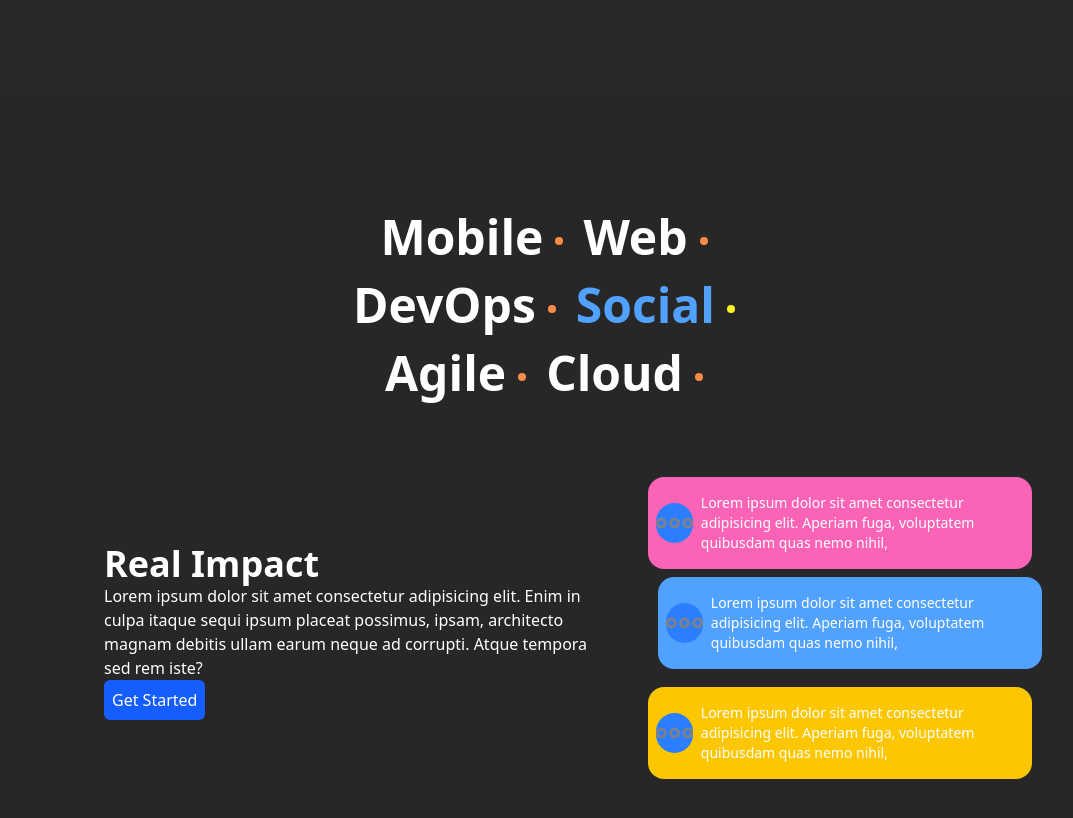
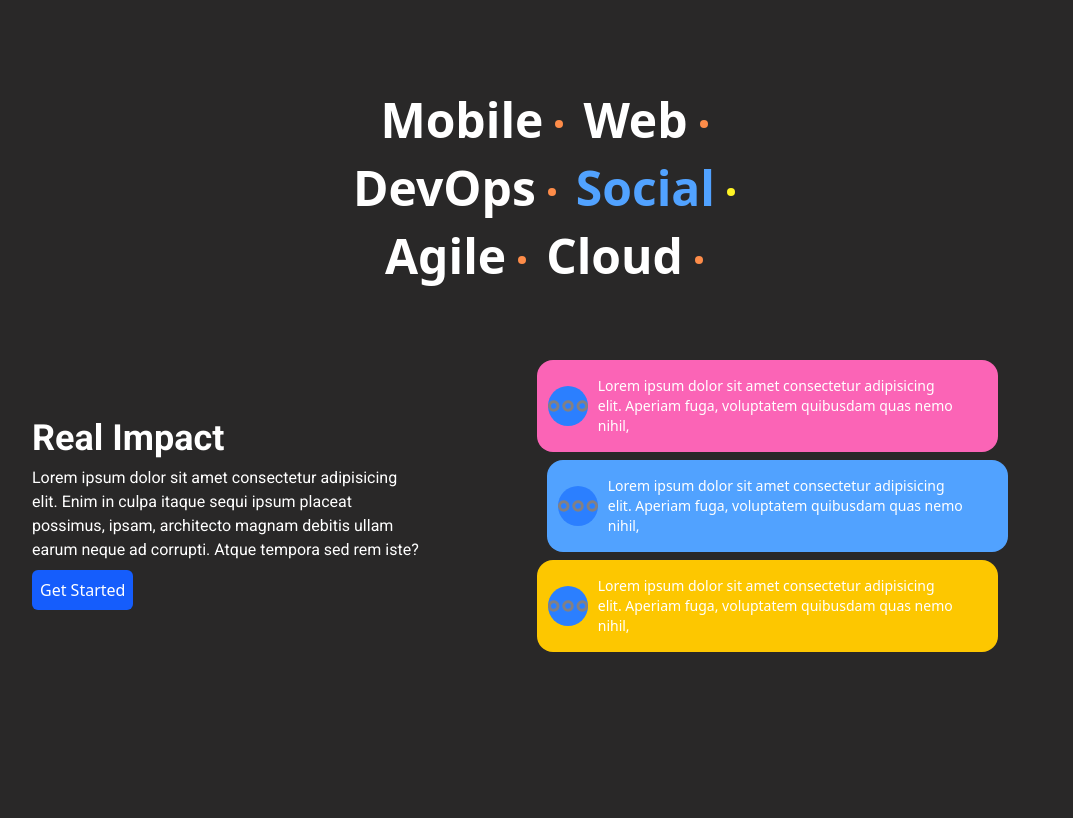
Before and after one commit to junaid0516/PortfolioDeployment, a React (Vite) app: page / in a window 1280 px wide. Shown: the part 1640-2458 px from the top of the page, without its empty margins (96-1169 px from the left). Built offline with nearby package versions, Linux system fonts and the light colour scheme.

Commit message:
done pOTENTIAL PAGE  2

```diff
--- a/src/Pages/MainPage/MainPage.jsx
+++ b/src/Pages/MainPage/MainPage.jsx
@@ -13,7 +13,7 @@ function MainPage() {
     <div className=" bg-[#292828] " >
       <PotentialPage/>
     </div>
-    <div className="sm:h-screen bg-[#272727]" >
+    <div className="sm:h-screen bg-[#292828]" >
       <Real_Impact/>
     </div>
     {/* <div className="sm:h-screen bg-[#272727] " >
--- a/src/Pages/PotentialPage/PotentialPage.jsx
+++ b/src/Pages/PotentialPage/PotentialPage.jsx
@@ -41,7 +41,7 @@ function PotentialPage() {
   }, []);
 
   return (
-    <div className=" flex flex-col items-center h-full pb-24 px-2">
+    <div className=" flex flex-col items-center h-full pb-10 sm:pb-14 lg:pb-24 px-2">
       <div className=" bg-[#54696369] w-full px-4 grid grid-cols-3 gap-7 text-white py-8">
         <div className=" flex flex-col justify-center items-center border-r">
           <p className="font-bold text-2xl 2xl:text-5xl">
--- a/src/Pages/Real_Impact/Real_Impact.jsx
+++ b/src/Pages/Real_Impact/Real_Impact.jsx
@@ -3,12 +3,12 @@ import OrangeBall from "../../assets/Images/OrangeBall.svg"
 import YellowBall from "../../assets/Images/YellowBall.svg"
 function Real_Impact() {
   return (
-    <div className=" flex justify-center items-center h-screen">
+    <div className=" flex h-full">
     <div className=" flex flex-col text-white">
-      <div className=" font-bold flex flex-col gap-2 sm:gap-5 items-center  text-3xl sm:text-5xl">
+      <div className=" font-bold flex flex-col gap-2 sm:gap-5 items-center  text-3xl sm:text-4xl lg:text-5xl xl:text-5xl 2xl:text-6xl">
         <div className=" flex gap-5">
           <div className=" flex items-center justify-center">
-            <p>Mobile</p>
+            <p className="">Mobile</p>
             <img className=" w-2 h-2 mt-2 ml-3" src={OrangeBall}/>
           </div>
           <div className=" flex items-center justify-center">
@@ -37,26 +37,26 @@ function Real_Impact() {
           </div>
         </div>
       </div>
-      <div className=" flex flex-col sm:flex-row items-center sm:mt-20 px-4 sm:px-10 gap-3 sm:gap-12">
-        <div className=" sm:w-[50%] mt-2 lg:ml-20 xl:ml-40 ">
-          <h1 className=" font-bold text-4xl">Real Impact</h1>
-          <p>
+      <div className=" flex flex-col sm:flex-row items-center justify-center sm:mt-20 px-4 sm:px-4 lg:px-8 xl:px-28 2xl:px-40 gap-3 sm:gap-12">
+        <div className=" sm:w-[50%] xl:w-[40%] mt-2 lg:ml-1 xl:ml-4 2xl:ml-44 ">
+          <h1 className=" font-[roboto] font-bold text-4xl py-2">Real Impact</h1>
+          <p className=" font-[roboto]">
             Lorem ipsum dolor sit amet consectetur adipisicing elit. Enim in
             culpa itaque sequi ipsum placeat possimus, ipsam, architecto magnam
             debitis ullam earum neque ad corrupti. Atque tempora sed rem iste?
           </p>
-          <button className=" bg-blue-600 rounded-md px-2 py-2">
+          <button className=" bg-blue-600 rounded-md px-2 py-2 mt-2">
             Get Started
           </button>
         </div>
-        <div className="sm:w-[50%] gap-2 flex flex-col">
+        <div className="sm:w-[50%] xl:w-[60%] xl:px-16 2xl:px-44 gap-2 flex flex-col">
             <div className=" mr-2.5">
                 <CardForImpactPage/>
             </div>
             <div className=" ml-2.5">
                 <CardForImpactPage bg="bg-blue-400"/>
             </div>
-            <div className=" mr-2.5 sm:mt-2.5">
+            <div className=" mr-2.5">
                 <CardForImpactPage bg="bg-yellow-400"/>
             </div>
         </div>
--- a/src/assets/Components/CardForImpactPage/CardForImpactPage.jsx
+++ b/src/assets/Components/CardForImpactPage/CardForImpactPage.jsx
@@ -3,7 +3,7 @@ import ThreeDotsDisable from "../../Images/ThreeDotsDisable.svg";
 function CardForImpactPage({bg = "bg-pink-400"}) {
   return (
     <div>
-        <div className={`flex items-center ${bg} rounded-2xl gap-2 px-2 max-w-96`}>
+        <div className={`flex items-center ${bg} rounded-2xl gap-2 px-2 `}>
             <div className="w-[15%] lg:w-[10%] flex justify-center ">
                     <div className="bg-blue-500 rounded-full w-10 h-10 flex items-center justify-center">
                       <img className="w-5 lg:w-10 h-5 lg:h-10" src={ThreeDotsDisable} alt="Three Dots" />
```
